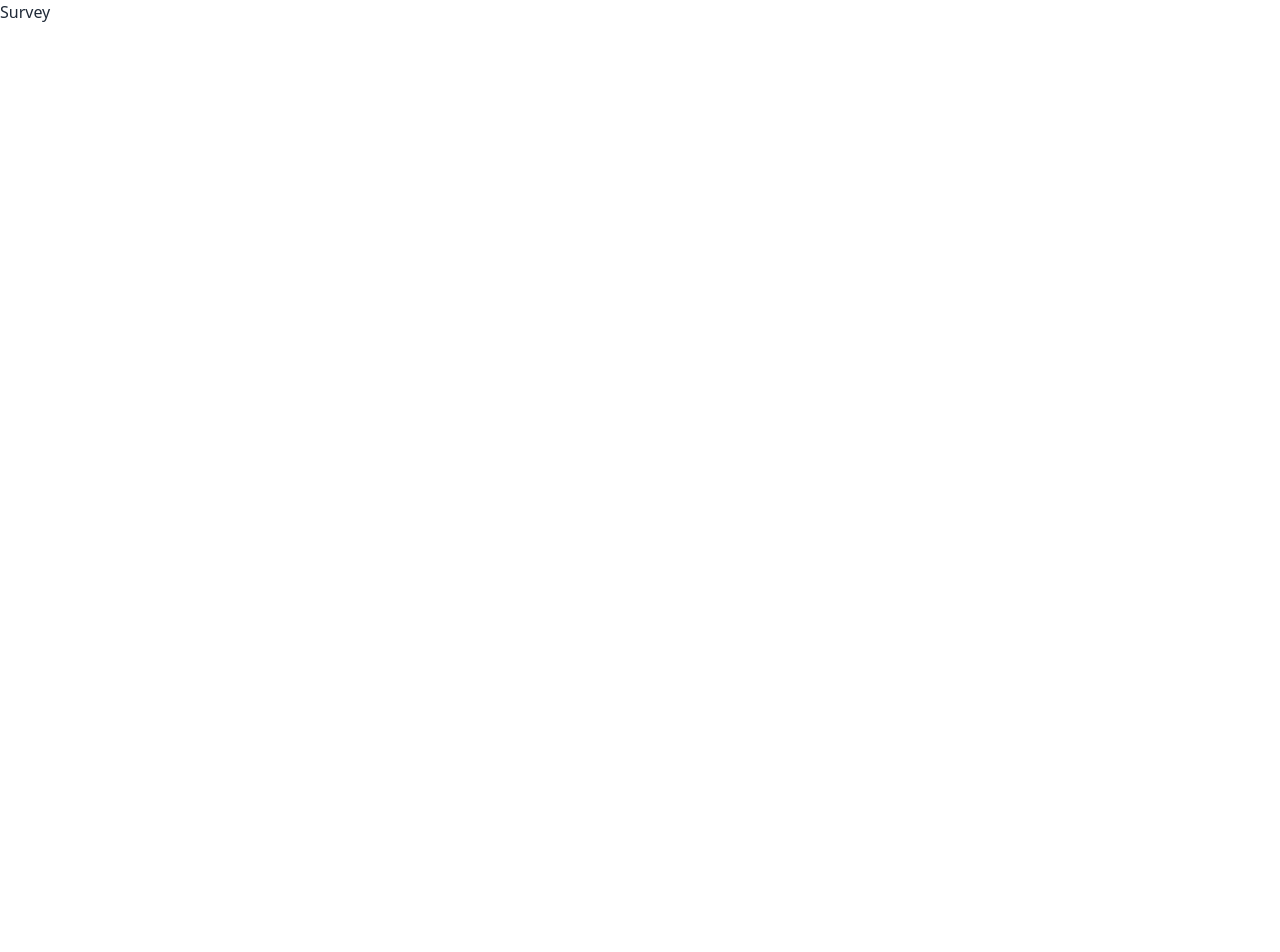
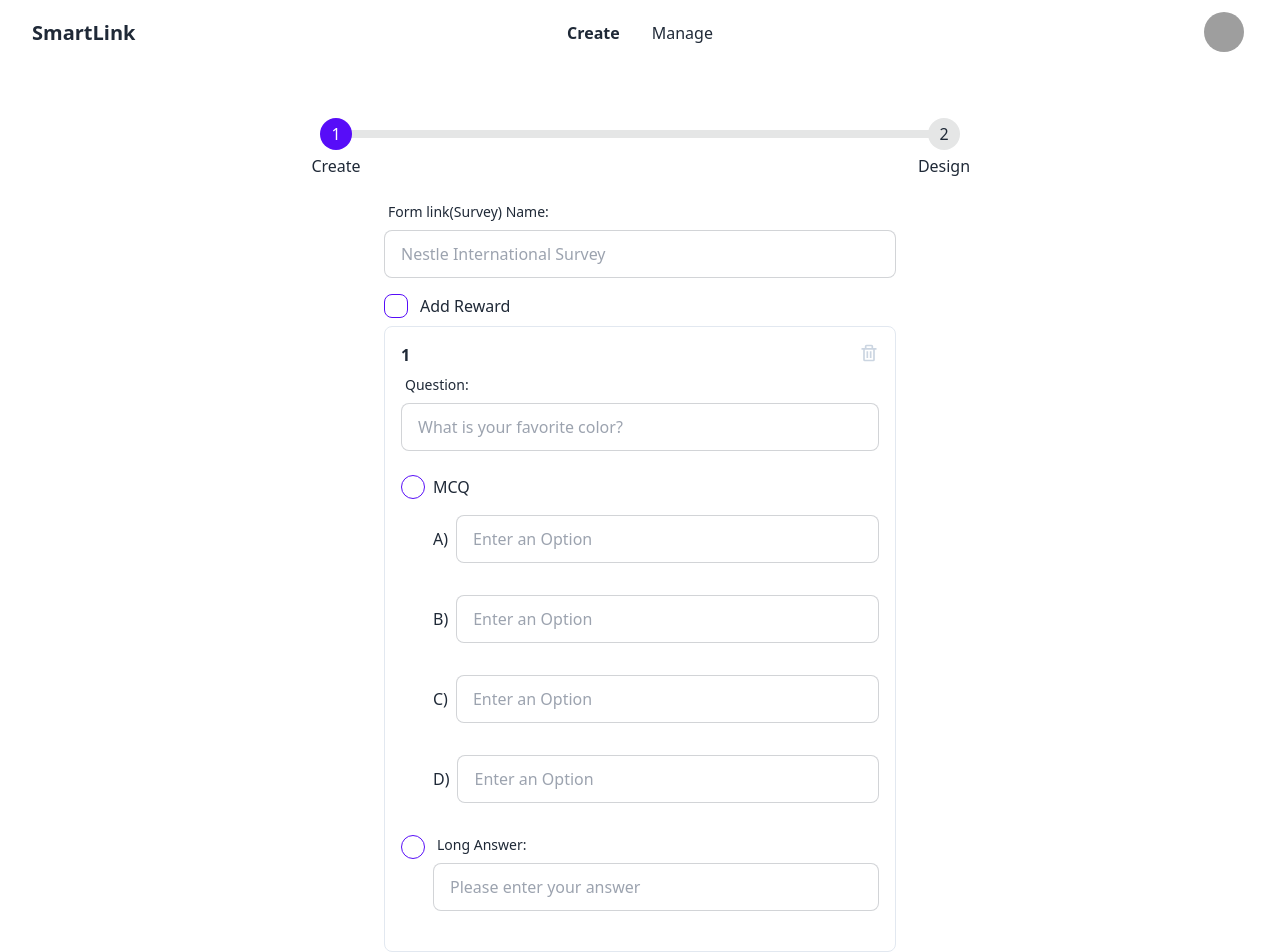
Before and after one commit to ghostjson/smartlink-frontend, a Next.js app: page /create/forms/survey in a window 1280 px wide. Shown: the top 952 px of the page. Before the commit the page ends 800 px from the top, so only its background shows below. Built offline with nearby package versions, Linux system fonts and the light colour scheme; grey boxes are pictures that could not be loaded.

Commit message:
feat: basic survey form
PS: No design page

```diff
--- /dev/null
+++ b/components/shared/SurveyForm.tsx
@@ -0,0 +1,37 @@
+import React, { useState } from 'react';
+import { BiPlus, BiTrash } from 'react-icons/bi';
+import SurveyQuestion from './SurveyQuestion';
+
+import TextInput from './TextInput';
+
+const SurveyForm = () => {
+  const [questions, setQuestions] = useState([1]);
+
+  const addQuestion = () => {
+    setQuestions([...questions, 1]);
+  };
+  const removeQuestion = (index: number) => {};
+  return (
+    <div className='flex flex-col w-full max-w-lg'>
+      <TextInput
+        name='name'
+        label='Form link(Survey) Name:'
+        placeholder='Nestle International Survey'
+      />
+      <label className='flex items-center space-x-3'>
+        <input type='checkbox' className='checkbox checkbox-primary' />
+        <span>Add Reward</span>
+      </label>
+      {questions.map((question, id) => (
+        <SurveyQuestion key={id} />
+      ))}
+      <div
+        className='btn btn-outline btn-primary self-center btn-sm'
+        onClick={addQuestion}>
+        <BiPlus /> New Question
+      </div>
+    </div>
+  );
+};
+
+export default SurveyForm;
--- /dev/null
+++ b/components/shared/SurveyQuestion.tsx
@@ -0,0 +1,67 @@
+import React from 'react';
+import { BiTrash } from 'react-icons/bi';
+
+import TextInput from './TextInput';
+
+const SurveyQuestion = () => {
+  return (
+    <div className='border border-slate-200 shadow-xs p-4 rounded-lg my-2 '>
+      <div className='flex justify-between'>
+        <span className='font-semibold'>1</span>
+        <BiTrash className='text-slate-300  text-xl hover:text-slate-500 cursor-pointer' />
+      </div>
+      <TextInput
+        name='question'
+        label='Question:'
+        placeholder='What is your favorite color?'
+      />
+      <div className='my-2'>
+        <label className='flex space-x-2'>
+          <input type='radio' name='answer' className='radio radio-primary' />
+          <div className='flex flex-col w-full'>
+            <span>MCQ</span>
+            {/* mcq option  */}
+            <span className='flex w-full items-center space-x-2'>
+              <span>A) </span>
+              <TextInput name='a' placeholder='Enter an Option' />
+            </span>
+            {/* end mcq option  */}
+
+            {/* mcq option  */}
+            <span className='flex w-full items-center space-x-2'>
+              <span>B) </span>
+              <TextInput name='a' placeholder='Enter an Option' />
+            </span>
+            {/* end mcq option  */}
+            {/* mcq option  */}
+            <span className='flex w-full items-center space-x-2'>
+              <span>C) </span>
+              <TextInput name='a' placeholder='Enter an Option' />
+            </span>
+            {/* end mcq option  */}
+            {/* mcq option  */}
+            <span className='flex w-full items-center space-x-2'>
+              <span>D) </span>
+              <TextInput name='a' placeholder='Enter an Option' />
+            </span>
+            {/* end mcq option  */}
+          </div>
+        </label>
+        <label className='flex space-x-2 mt-2 items-start'>
+          <input
+            type='radio'
+            name='answer'
+            className='radio radio-primary mt-2'
+          />
+          <TextInput
+            name='longAnswer'
+            label='Long Answer:'
+            placeholder='Please enter your answer'
+          />
+        </label>
+      </div>
+    </div>
+  );
+};
+
+export default SurveyQuestion;
--- /dev/null
+++ b/components/shared/TextInput.tsx
@@ -0,0 +1,40 @@
+import React from 'react';
+
+interface TextInputProps {
+  label?: string;
+  placeholder?: string;
+  name: string;
+  error?: string;
+  value?: string;
+  onChange?: (e: React.ChangeEvent<HTMLInputElement>) => void;
+}
+
+const TextInput: React.FC<TextInputProps> = ({
+  error,
+  name,
+  label,
+  placeholder,
+  value,
+  onChange,
+}) => {
+  return (
+    <div className='form-control w-full'>
+      <label className='label' htmlFor={name}>
+        <span className='label-text'>{label}</span>
+      </label>
+      <input
+        type='text'
+        id={name}
+        placeholder={placeholder}
+        className='input input-bordered w-full'
+        value={value}
+        onChange={onChange}
+      />
+      <label className='label'>
+        <span className='label-text-alt text-error'>{error}</span>
+      </label>
+    </div>
+  );
+};
+
+export default TextInput;
--- a/pages/create/forms/index.tsx
+++ b/pages/create/forms/index.tsx
@@ -15,7 +15,7 @@ const Forms: NextPage = () => {
             title='Survey'
             imageSrc='https://images.unsplash.com/photo-1589187775328-882e91b3db4f?ixlib=rb-1.2.1&ixid=MnwxMjA3fDB8MHxwaG90by1wYWdlfHx8fGVufDB8fHx8&auto=format&fit=crop&w=1170&q=80'
             description='Lorem ipsum dolor sit, amet consectetur adipisicing elit. Deserunt obcaecati accusamus quod tenetur vero impedit asperiores id minima omnis inventore?'
-            link={'/create/form/survey'}
+            link={'/create/forms/survey'}
           />
           <div className='divider divider-vertical md:divider-horizontal '>
             OR
--- a/pages/create/forms/survey.tsx
+++ b/pages/create/forms/survey.tsx
@@ -1,7 +1,26 @@
 import React from 'react';
+import HomeLayout from '../../../components/layout/Home.layout';
+import SurveyForm from '../../../components/shared/SurveyForm';
+import PrivateRoute from '../../../hoc/PrivateRoute';
 
 const Survey = () => {
-  return <div>Survey</div>;
+  return (
+    <PrivateRoute>
+      <HomeLayout>
+        <ul className='steps w-full my-4'>
+          <li className='step step-primary'>Create</li>
+          <li className={`step `}>Design</li>
+        </ul>
+        <div className='flex flex-col space-y-5 items-center'>
+          <SurveyForm />
+          <div className='flex gap-2'>
+            <button className={`btn btn-primary xl:btn-wide `}>Back</button>
+            <button className='btn btn-primary xl:btn-wide'>Next</button>
+          </div>
+        </div>
+      </HomeLayout>
+    </PrivateRoute>
+  );
 };
 
 export default Survey;
```
Also changed, not shown: interfaces/Form.ts (added, +24 -0 lines).
